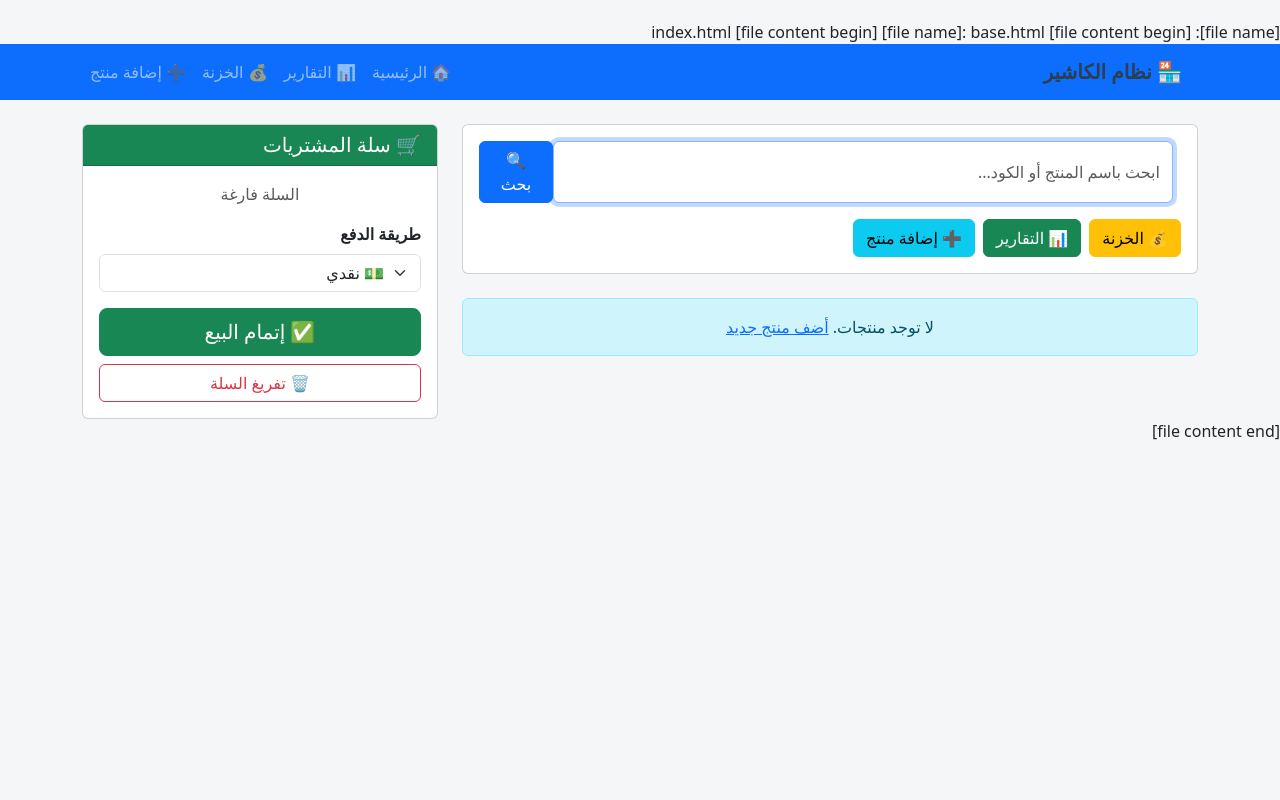
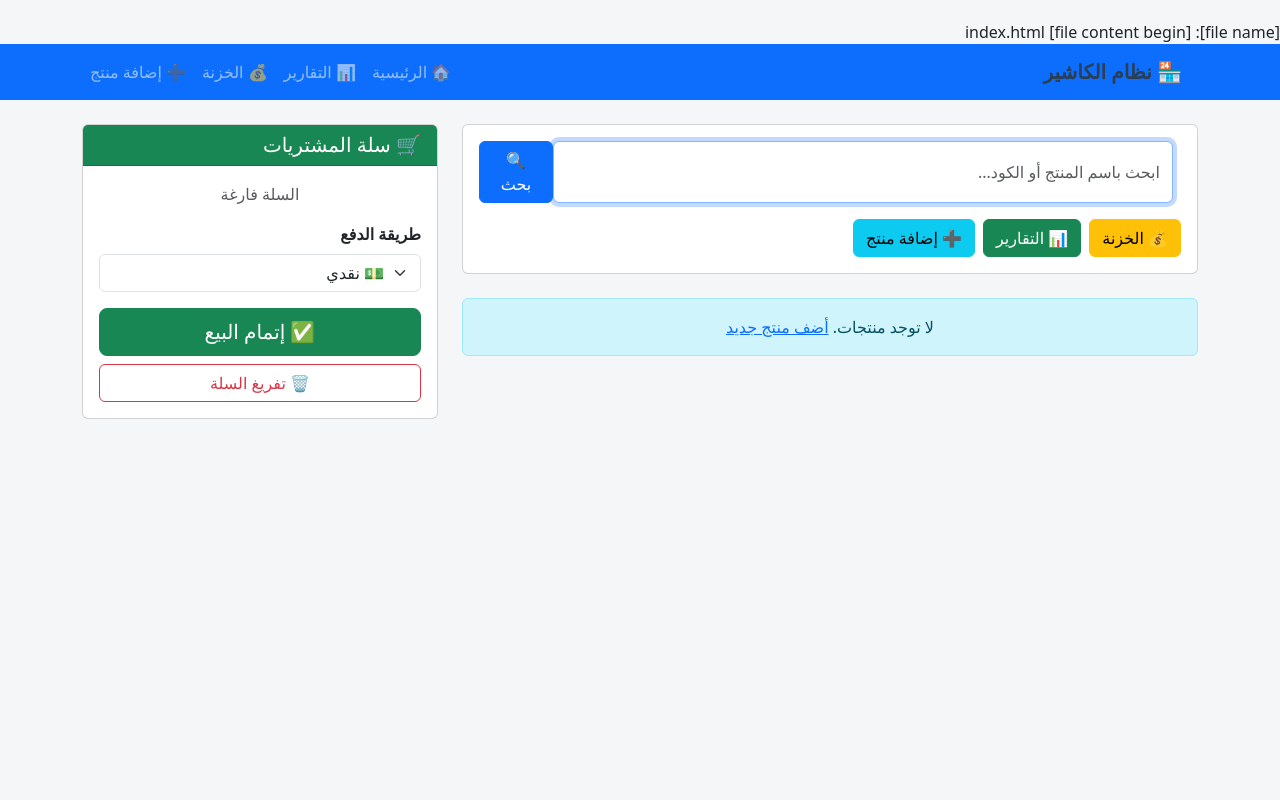
Before and after one commit to msayed20089/mobile-shop-web, a Flask app: page / in a window 1280 px wide. Run offline with Flask 3, Linux system fonts and the light colour scheme; data that the repository does not hold is empty.

Commit message:
Update base.html

```diff
--- a/templates/base.html
+++ b/templates/base.html
@@ -1,5 +1,4 @@
-[file name]: base.html
-[file content begin]
+
 <!doctype html>
 <html lang="ar" dir="rtl">
 <head>
@@ -60,4 +59,3 @@
 <script src="https://cdn.jsdelivr.net/npm/bootstrap@5.3.2/dist/js/bootstrap.bundle.min.js"></script>
 </body>
 </html>
-[file content end]
```
